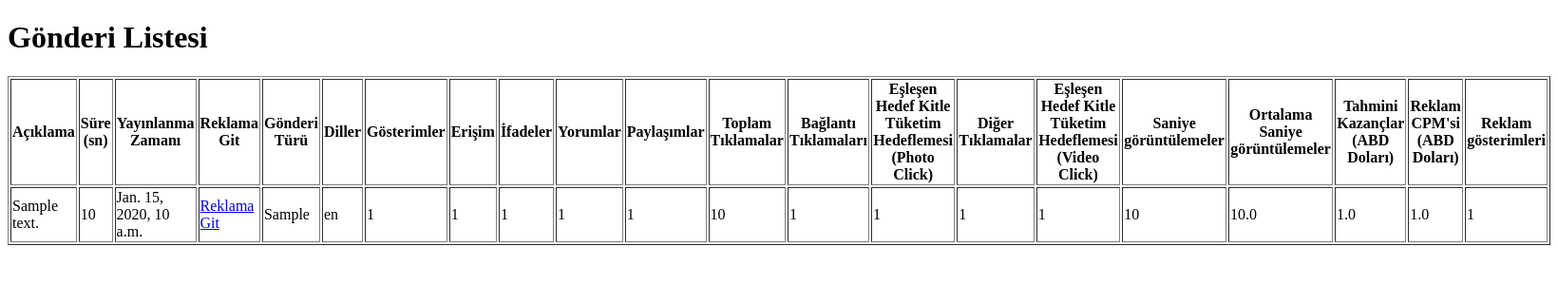
After one commit to SavasAlkapida/Faceap, a Django app: page /face_result/post_list/ in a window 1640 px wide. The commit adds this page. Shown: the top 300 px of the page at 95% size. Run offline with Django 4.2, Linux system fonts and the light colour scheme; tables that the repository leaves empty hold one stand-in row (values such as "Sample post"); parts of the project's set-up code (start-up, migrations or seed data) failed here and were passed over.

Commit message:
commit 2

```diff
--- a/face_result/admin.py
+++ b/face_result/admin.py
@@ -1,13 +1,16 @@
 # face_result/admin.py
 
 from django.contrib import admin
-from face_result.models import Product , SocialMediaPost, ScoreViewHistory, Log, DailyProductData, ProductChangeLog
+from face_result.models import Product , SocialMediaPost, ScoreViewHistory, Log, DailyProductData, ProductChangeLog, Post, Postd
 
 admin.site.register(Product)
 admin.site.register(SocialMediaPost)
 admin.site.register(ScoreViewHistory)
 admin.site.register(ProductChangeLog)
 admin.site.register(Log)
+admin.site.register(Post)
+admin.site.register(Postd)
+
 
 @admin.register(DailyProductData)
 class DailyProductDataAdmin(admin.ModelAdmin):
--- /dev/null
+++ b/face_result/templates/face_result/post_list.html
@@ -0,0 +1,81 @@
+<!DOCTYPE html>
+<html>
+<head>
+    <title>Gönderi Listesi</title>
+    <style>
+        th {
+            cursor: pointer;
+        }
+    </style>
+    <script>
+        function sortTable(column) {
+            const currentUrl = new URL(window.location);
+            const currentOrderBy = currentUrl.searchParams.get('order_by');
+            const currentDirection = currentUrl.searchParams.get('direction');
+
+            let newDirection = 'asc';
+            if (currentOrderBy === column && currentDirection === 'asc') {
+                newDirection = 'desc';
+            }
+
+            currentUrl.searchParams.set('order_by', column);
+            currentUrl.searchParams.set('direction', newDirection);
+
+            window.location = currentUrl;
+        }
+    </script>
+</head>
+<body>
+    <h1>Gönderi Listesi</h1>
+    <table border="1">
+        <tr>
+            <th onclick="sortTable('description')">Açıklama</th>
+            <th onclick="sortTable('duration')">Süre (sn)</th>
+            <th onclick="sortTable('publication_time')">Yayınlanma Zamanı</th>
+            <th>Reklama Git</th>
+            <th onclick="sortTable('post_type')">Gönderi Türü</th>
+            <th onclick="sortTable('languages')">Diller</th>
+            <th onclick="sortTable('impressions')">Gösterimler</th>
+            <th onclick="sortTable('reach')">Erişim</th>
+            <th onclick="sortTable('reactions')">İfadeler</th>
+            <th onclick="sortTable('comments')">Yorumlar</th>
+            <th onclick="sortTable('shares')">Paylaşımlar</th>
+            <th onclick="sortTable('total_clicks')">Toplam Tıklamalar</th>
+            <th onclick="sortTable('link_clicks')">Bağlantı Tıklamaları</th>
+            <th onclick="sortTable('target_audience_photo_click')">Eşleşen Hedef Kitle Tüketim Hedeflemesi (Photo Click)</th>
+            <th onclick="sortTable('other_clicks')">Diğer Tıklamalar</th>
+            <th onclick="sortTable('target_audience_video_click')">Eşleşen Hedef Kitle Tüketim Hedeflemesi (Video Click)</th>
+            <th onclick="sortTable('second_views')">Saniye görüntülemeler</th>
+            <th onclick="sortTable('average_second_views')">Ortalama Saniye görüntülemeler</th>
+            <th onclick="sortTable('estimated_earnings')">Tahmini Kazançlar (ABD Doları)</th>
+            <th onclick="sortTable('ad_cpm')">Reklam CPM'si (ABD Doları)</th>
+            <th onclick="sortTable('ad_impressions')">Reklam gösterimleri</th>
+        </tr>
+        {% for post in posts %}
+        <tr>
+            <td>{{ post.description }}</td>
+            <td>{{ post.duration }}</td>
+            <td>{{ post.publication_time }}</td>
+            <td><a href="{{ post.permalink }}" target="_blank">Reklama Git</a></td>
+            <td>{{ post.post_type }}</td>
+            <td>{{ post.languages }}</td>
+            <td>{{ post.impressions }}</td>
+            <td>{{ post.reach }}</td>
+            <td>{{ post.reactions }}</td>
+            <td>{{ post.comments }}</td>
+            <td>{{ post.shares }}</td>
+            <td>{{ post.total_clicks }}</td>
+            <td>{{ post.link_clicks }}</td>
+            <td>{{ post.target_audience_photo_click }}</td>
+            <td>{{ post.other_clicks }}</td>
+            <td>{{ post.target_audience_video_click }}</td>
+            <td>{{ post.second_views }}</td>
+            <td>{{ post.average_second_views }}</td>
+            <td>{{ post.estimated_earnings }}</td>
+            <td>{{ post.ad_cpm }}</td>
+            <td>{{ post.ad_impressions }}</td>
+        </tr>
+        {% endfor %}
+    </table>
+</body>
+</html>
--- a/face_result/templates/face_result/product.html
+++ b/face_result/templates/face_result/product.html
@@ -10,6 +10,10 @@
     <link href="https://stackpath.bootstrapcdn.com/bootstrap/5.1.3/css/bootstrap.min.css" rel="stylesheet">
 </head>
 <body>
+
+    <a href="{% url 'hidden_products' %}" class="btn btn-primary">Gizlenmiş Ürünleri Görüntüle</a>
+    <br> <br>
+    <a href="{% url 'post_list' %}" class="btn btn-primary">Face atılmış reklamları görüntüle</a>
 
 <div class="container mt-5">
     <h1 class="mb-4">Product List</h1>
@@ -74,7 +78,7 @@
         </tbody>
     </table>
 
-    <a href="{% url 'hidden_products' %}" class="btn btn-primary">Gizlenmiş Ürünleri Görüntüle</a>
+
 </div>
 
 <!-- Bootstrap JS and dependencies -->
--- a/face_result/urls.py
+++ b/face_result/urls.py
@@ -1,7 +1,7 @@
 from django.conf import settings
 from django.conf.urls.static import static
 from django.urls import path, include
-from .views import create_advertisement, advertisement_list, update_advertisements, advertisement_list, save_advertisements, advertisement_list, upload_file, delete_all_items, show_highest_impressions, list_products, handle_uploaded_file, fetch_xml_data, high_score_products, trigger_record_daily_score_view, trigger_fetch_xml_data, trigger_tasks, display_highest_score_increase, product_get, product_get, product_detail,hidden_products
+from .views import create_advertisement, advertisement_list, update_advertisements, advertisement_list, save_advertisements, advertisement_list, upload_file, delete_all_items, show_highest_impressions, list_products, handle_uploaded_file, fetch_xml_data, high_score_products, trigger_record_daily_score_view, trigger_fetch_xml_data, trigger_tasks, display_highest_score_increase, product_get, product_get, product_detail,hidden_products, upload_file_den, post_list
 
 
 urlpatterns = [
@@ -15,6 +15,7 @@ urlpatterns = [
     path('list_products/', list_products, name='list_products'),
     path('handle_uploaded_file/', handle_uploaded_file, name='handle_uploaded_file'),
     path('fetch_xml_data/', fetch_xml_data, name='fetch_xml_data'),
+    path('upload_file_den/', upload_file_den, name='upload_file_den'),
     path('high_score_products/', high_score_products, name='high_score_products'),
     path('trigger-record-daily-score-view/', trigger_record_daily_score_view, name='trigger_record_daily_score_view'),
     path('trigger-fetch-xml-data/', trigger_fetch_xml_data, name='trigger_fetch_xml_data'),
@@ -24,6 +25,8 @@ urlpatterns = [
     path('product/', product_get, name='product_list'),
     path('product/<int:pk>/', product_detail, name='product_detail'),
     path('hidden_products/', hidden_products, name='hidden_products'),
+    path('post_list/', post_list, name='post_list'),
+
 ]
 
 
--- a/face_result/views.py
+++ b/face_result/views.py
@@ -1,7 +1,7 @@
 from django.shortcuts import render, get_object_or_404, redirect
 from django.core.paginator import Paginator, EmptyPage, PageNotAnInteger
-from .forms import AdvertisementForm, SearchForm, UploadFileForm
-from .models import Advertisement, Product, AdvertisedHistory, SocialMediaPost, ScoreViewHistory
+from .forms import AdvertisementForm, SearchForm, UploadFileForm, UploadFileForm2
+from .models import Advertisement, Product, AdvertisedHistory, SocialMediaPost, ScoreViewHistory, Post, Postd
 import requests
 from django.conf import settings
 from django.http import JsonResponse, HttpResponse, HttpResponseBadRequest
@@ -145,18 +145,6 @@ def list_social_media_posts(request):
     return render(request, 'face_result/social_media_posts.html', {'posts': posts})
 
 
-def upload_file(request):
-    if request.method == 'POST':
-        form = UploadFileForm(request.POST, request.FILES)
-        if form.is_valid():
-            message = handle_uploaded_file(request.FILES['file'])
-            messages.success(request, message)
-            return HttpResponse(message)
-        else:
-            return HttpResponseBadRequest("advertisement_list")
-    else:
-        form = UploadFileForm()
-        return render(request, 'face_result/upload.html', {'form': form})
 
 
 def advertisement_list(request):
@@ -442,3 +430,110 @@ def hidden_products(request):
     )[:200]
 
     return render(request, "face_result/hidden_products.html", {"products": products})
+
+def upload_file(request):
+    if request.method == 'POST':
+        form = UploadFileForm(request.POST, request.FILES)
+        if form.is_valid():
+            excel_file = request.FILES['file']
+            try:
+                # Excel dosyasını okuyun
+                df = pd.read_excel(excel_file, engine='openpyxl')
+
+                # Sütun isimlerini kontrol edin
+                print(df.columns)
+
+                for index, row in df.iterrows():
+                    # Tarih ve saat verilerini kontrol edin ve dönüştürün
+                    publication_time = pd.to_datetime(row['Yayınlanma Zamanı'], errors='coerce')
+                    date = pd.to_datetime(row['Tarih'], errors='coerce').date()
+
+                    # NaT ve NaN değerlerini varsayılan bir değer ile değiştirin
+                    if pd.isna(publication_time):
+                        publication_time = pd.Timestamp('1970-01-01')
+                    if pd.isna(date):
+                        date = pd.Timestamp('1970-01-01').date()
+
+                    target_audience_photo_click = row['Eşleşen Hedef Kitle Tüketim Hedeflemesi (Photo Click)'] if pd.notna(row['Eşleşen Hedef Kitle Tüketim Hedeflemesi (Photo Click)']) else 0
+                    other_clicks = row['Diğer Tıklamalar'] if pd.notna(row['Diğer Tıklamalar']) else 0
+                    target_audience_video_click = row['Eşleşen Hedef Kitle Tüketim Hedeflemesi (Video Click)'] if pd.notna(row['Eşleşen Hedef Kitle Tüketim Hedeflemesi (Video Click)']) else 0
+                    negative_feedback_hide_all = row['Kullanıcılardan olumsuz görüşler: Tümünü Gizle'] if pd.notna(row['Kullanıcılardan olumsuz görüşler: Tümünü Gizle']) else 0
+                    link_clicks = row['Bağlantı Tıklamaları'] if pd.notna(row['Bağlantı Tıklamaları']) else 0
+
+                    Post.objects.create(
+                        post_code=row['Gönderi Kodu'],
+                        page_code=row['Sayfa Kodu'],
+                        page_name=row['Sayfa Adı'],
+                        description=row['Açıklama'],
+                        duration=row['Süre (sn)'],
+                        publication_time=publication_time,
+                        subtitle_type=row['Altyazı Türü'],
+                        permalink=row['Sabit Bağlantı'],
+                        cross_sharing=row['Çapraz Paylaşım'],
+                        sharing=row['Paylaşım'],
+                        post_type=row['Gönderi Türü'],
+                        languages=row['Diller'],
+                        special_tags=row['Özel Etiketler'],
+                        sponsored_content_status=row['Finansmanlı içerik durumu'],
+                        data_commentary=row['Veri yorumu'],
+                        date=date,
+                        impressions=row['Gösterimler'],
+                        reach=row['Erişim'],
+                        reactions=row['İfadeler'],
+                        comments=row['Yorumlar'],
+                        shares=row['Paylaşımlar'],
+                        total_clicks=row['Toplam Tıklamalar'],
+                        link_clicks=link_clicks,
+                        target_audience_photo_click=target_audience_photo_click,
+                        other_clicks=other_clicks,
+                        target_audience_video_click=target_audience_video_click,
+                        negative_feedback_hide_all=negative_feedback_hide_all,
+                        reels_plays_count=row['REELS_PLAYS:COUNT'] if pd.notna(row['REELS_PLAYS:COUNT']) else 0,
+                        second_views=row['Saniye görüntülemeler'] if pd.notna(row['Saniye görüntülemeler']) else 0,
+                        average_second_views=row['Ortalama Saniye görüntülemeler'] if pd.notna(row['Ortalama Saniye görüntülemeler']) else 0.0,
+                        estimated_earnings=row['Tahmini Kazançlar (ABD Doları)'] if pd.notna(row['Tahmini Kazançlar (ABD Doları)']) else 0.0,
+                        ad_cpm=row['Reklam CPM\'si (ABD Doları)'] if pd.notna(row['Reklam CPM\'si (ABD Doları)']) else 0.0,
+                        ad_impressions=row['Reklam gösterimleri'] if pd.notna(row['Reklam gösterimleri']) else 0
+                    )
+
+                return HttpResponse("Dosya başarıyla yüklendi ve işlendi.")
+            except Exception as e:
+                return HttpResponse(f"Dosya işlenirken bir hata oluştu: {str(e)}")
+    else:
+        form = UploadFileForm()
+    return render(request, 'face_result/upload.html', {'form': form})
+
+def upload_file_den(request):
+    if request.method == 'POST':
+        form = UploadFileForm(request.POST, request.FILES)
+        if form.is_valid():
+            excel_file = request.FILES['file']
+            try:
+                df = pd.read_excel(excel_file, engine='openpyxl')
+                # Sütun isimlerini kontrol edin
+                print(df.columns)
+
+                for index, row in df.iterrows():
+                    Postd.objects.create(
+                        question1=row['deneme1'],
+                        question2=row['deneme2'],
+                        question3=row['deneme3'],
+
+                    )
+
+                return HttpResponse("Dosya başarıyla yüklendi ve işlendi.")
+            except Exception as e:
+                return HttpResponse(f"Dosya işlenirken bir hata oluştu: {str(e)}")
+
+    else:
+        form = UploadFileForm()
+    return render(request, 'face_result/upload.html', {'form': form})
+
+def post_list(request):
+    order_by = request.GET.get('order_by', '-total_clicks')  # Default sıralama
+    direction = request.GET.get('direction', 'asc')  # Default yön
+    if direction == 'desc':
+        order_by = f'-{order_by}'
+
+    posts = Post.objects.all().order_by(order_by)
+    return render(request, 'face_result/post_list.html', {'posts': posts, 'order_by': order_by, 'direction': direction})
```
Also changed, not shown: face_result/forms.py (+16 -1 lines), face_result/models.py (+50 -0 lines), face_result/templates/face_result/upload.html (+7 -7 lines), face_result/migrations/0027_post.py (added), face_result/migrations/0028_postd_remove_post_title_post_ad_cpm_and_more.py (added).
